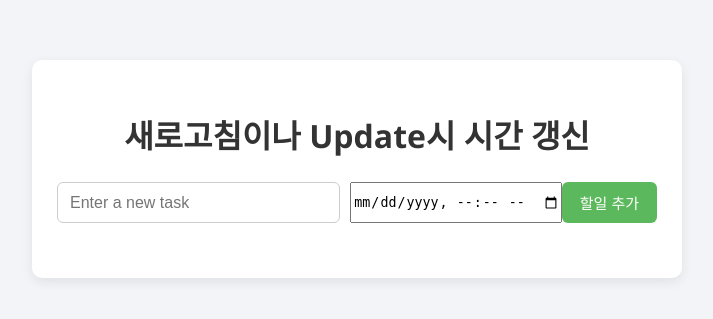
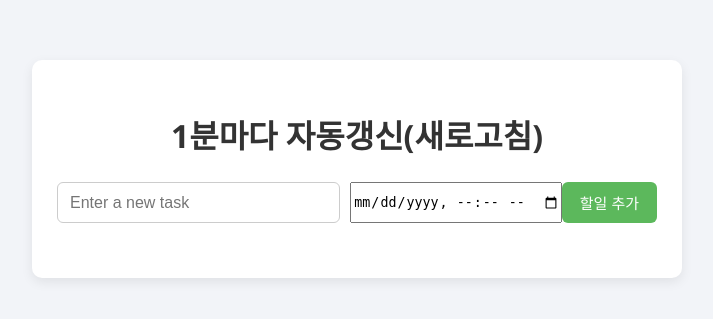
Before and after one commit to skymoon7337/LikeLionClass, a Spring Boot app: page / in a window 1280 px wide. Shown: the top 319 px of the page, without its empty margins (283-996 px from the left). Run offline with Spring Boot 4, Linux system fonts and the light colour scheme.

```diff
--- a/src/main/resources/templates/todolist.html
+++ b/src/main/resources/templates/todolist.html
@@ -8,7 +8,7 @@
 </head>
 <body>
 <div class="container">
-    <h1>새로고침이나 Update시 시간 갱신</h1>
+    <h1>1분마다 자동갱신(새로고침)</h1>
 
     <form th:action="@{/todos}" method="post">
         <input type="text" name="task" placeholder="Enter a new task" required/>
```
